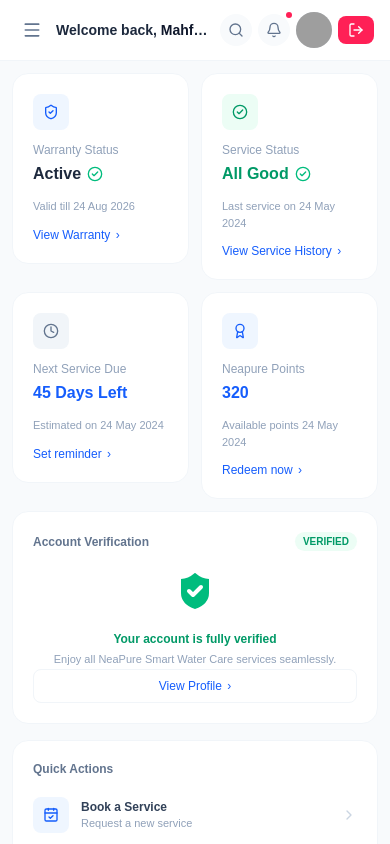
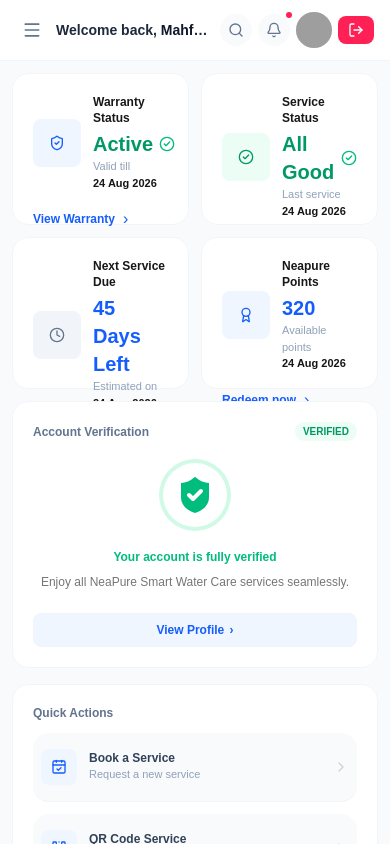
Before and after one commit to Booleanforce/NeaPure, a Next.js app: page /Customer-Dashboard in a window 390 px wide. Built offline with nearby package versions, Linux system fonts and the light colour scheme; grey boxes are pictures that could not be loaded.

Commit message:
Customer dashboard re-designed

```diff
--- a/src/app/Customer-Dashboard/components/cards/AccountVerification.tsx
+++ b/src/app/Customer-Dashboard/components/cards/AccountVerification.tsx
@@ -1,3 +1,4 @@
+// AccountVerification.tsx
 import Card from "../common/Card";
 import SectionHeader from "../common/SectionHeader";
 import StatusBadge from "../common/StatusBadge";
@@ -5,26 +6,30 @@
 
 export default function AccountVerification() {
   return (
-    <Card className="flex-1 items-start justify-between gap-4">
+    <Card className="flex-1 h-80 items-start justify-between gap-4">
       <SectionHeader
         title="Account Verification"
         right={<StatusBadge label="VERIFIED" tone="success" />}
       />
 
-      <div className="flex w-full items-center justify-center py-4">
-        <VerifiedCheckIcon />
+      <div className="flex w-full items-center justify-center py-5.5">
+        {/* green ring around the icon; icon already has its own
+            white border + green fill baked into the SVG */}
+        <div className="flex h-16 w-16 items-center justify-center rounded-full ring-4 ring-emerald-100">
+          <VerifiedCheckIcon />
+        </div>
       </div>
 
       <div className="w-full text-center">
-        <p className="text-xs font-semibold text-emerald-600">
+        <p className="text-xs font-bold text-[#00BC7D]">
           Your account is fully verified
         </p>
-        <p className="mt-1 text-[11px] leading-relaxed text-slate-400">
+        <p className="mt-2 text-[12px] leading-relaxed text-[#767676]">
           Enjoy all NeaPure Smart Water Care services seamlessly.
         </p>
       </div>
 
-      <button className="w-full rounded-lg border border-slate-100 py-2 text-xs font-medium text-blue-600">
+      <button className="w-full bg-[#EFF6FF] rounded-lg border border-slate-100 mt-5 py-2 text-xs font-bold text-[#155DFC]">
         View Profile <span className="ml-0.5">›</span>
       </button>
     </Card>
--- a/src/app/Customer-Dashboard/components/cards/PromoCard.tsx
+++ b/src/app/Customer-Dashboard/components/cards/PromoCard.tsx
@@ -29,14 +29,14 @@
         </span>
 
         <p className="text-base font-bold leading-snug text-slate-800">
-          Get 15% OFF on all Genuine NeaPure Kits
+          Get 15% OFF on all <br />Genuine NeaPure Kits
         </p>
 
-        <span className="flex items-center gap-1.5 rounded-lg border border-slate-200 bg-white px-2.5 py-1.5 text-xs font-semibold tracking-wide text-slate-700">
-          NEAPURE15 <Copy className="h-3 w-3" />
+        <span className="flex items-center gap-1.5 rounded-lg border border-slate-200 bg-white px-2.5 py-1.5 text-xs font-semibold tracking-wide text-[#155DFC] hover:cursor-pointer hover:underline">
+          NEAPURE15 <div className="bg-[#EFF6FF] h-6 w-6 rounded-full flex items-center justify-center"><Copy className="h-3 w-3 " /></div>
         </span>
 
-        <button className="flex items-center gap-1 rounded-lg bg-blue-600 px-4 py-2 text-xs font-semibold text-white">
+        <button className="flex items-center gap-1 rounded-lg bg-blue-600 px-4 py-2 text-xs font-semibold text-white hover:cursor-pointer">
           <ShoppingBag className="h-3.5 w-3.5" /> Shop Now
         </button>
       </div>
--- a/src/app/Customer-Dashboard/components/cards/QuickActions.tsx
+++ b/src/app/Customer-Dashboard/components/cards/QuickActions.tsx
@@ -39,13 +39,13 @@
   ];
 
   return (
-    <Card className="flex w-full flex-col">
-      <SectionHeader title="Quick Actions" className="mb-1 w-full" />
-      <div className="flex flex-col divide-y divide-slate-100">
+    <Card className="flex w-full flex-col h-117">
+      <SectionHeader title="Quick Actions" className=" text-[#1D293D] font-bold text-sm w-full mb-3" />
+      <div className="flex flex-col gap-3 divide-y divide-slate-100">
         {actions.map((a) => (
           <button
             key={a.title}
-            className="flex w-full items-center gap-3 py-4 text-left hover:bg-slate-50"
+            className="flex w-full items-center bg-[#F1F5F980] rounded-2xl gap-3 px-2 py-4 text-left hover:bg-slate-50 hover:underline hover:cursor-pointer"
           >
             <div className="flex h-9 w-9 shrink-0 items-center justify-center rounded-lg bg-blue-50 text-blue-600">
               {a.icon}
--- a/src/app/Customer-Dashboard/components/cards/StatCard.tsx
+++ b/src/app/Customer-Dashboard/components/cards/StatCard.tsx
@@ -19,6 +19,7 @@
   valueColor,
   badge,
   sub,
+  subDate,
   action,
 }: {
   icon: React.ReactNode;
@@ -29,31 +30,37 @@
   valueColor: string;
   badge?: boolean;
   sub: string;
+  subDate?:string;
   action: string;
 }) {
   return (
-    <Card className="flex min-w-0 flex-1 flex-col items-start gap-3">
-      <div className="flex w-full items-start justify-between">
+    <Card className="flex min-w-0 w-77 h-38 flex-1 flex-col items-start">
+      <div className="flex w-full items-center gap-3">
         <div
-          className={`flex h-9 w-9 shrink-0 items-center justify-center rounded-lg ${iconBg}`}
+          className={`flex h-12 w-12 shrink-0 items-center justify-center rounded-lg ${iconBg}`}
         >
           <div className={iconColor}>{icon}</div>
         </div>
-      </div>
 
-      <div className="min-w-0 w-full">
-        <p className="text-xs text-slate-400">{label}</p>
-        <div className="mt-1 flex items-center gap-1.5">
-          <span className={`text-base font-bold ${valueColor}`}>{value}</span>
-          {badge && <CheckCircle2 className="h-4 w-4 shrink-0 text-emerald-500" />}
+        <div className="min-w-0">
+          <p className="text-xs font-bold">{label}</p>
+          <div className="mt-1 flex items-center gap-1.5">
+            <span className={`text-xl font-bold ${valueColor}`}>{value}</span>
+            {badge && (
+              <CheckCircle2 className="h-4 w-4 shrink-0 text-emerald-500" />
+            )}
+          </div>
+          <p className="text-[11px] text-slate-400">{sub}</p>
+          <p className="text-[11px] font-bold">{subDate}</p>
         </div>
       </div>
-
-      <p className="text-[11px] text-slate-400">{sub}</p>
-
-      <button className="text-xs font-medium text-blue-600 hover:underline">
-        {action} <span className="ml-0.5">›</span>
+      <div className="h-px w-full bg-[#F8FAFC] mt-4" />
+      <div className="flex">
+        <button className="text-xs font-bold text-blue-600 hover:underline hover:cursor-pointer">
+        {action}
       </button>
+      <span className="ml-2 text-blue-600">›</span>
+      </div>
     </Card>
   );
 }
--- a/src/app/Customer-Dashboard/components/cards/StatsCards.tsx
+++ b/src/app/Customer-Dashboard/components/cards/StatsCards.tsx
@@ -11,9 +11,10 @@
         iconColor="text-blue-600"
         label="Warranty Status"
         value="Active"
-        valueColor="text-slate-800"
+        valueColor="text-emerald-600"
         badge
-        sub="Valid till 24 Aug 2026"
+        sub="Valid till "
+        subDate="24 Aug 2026"
         action="View Warranty"
       />
       <StatCard
@@ -24,7 +25,8 @@
         value="All Good"
         valueColor="text-emerald-600"
         badge
-        sub="Last service on 24 May 2024"
+        sub="Last service"
+        subDate="24 Aug 2026"
         action="View Service History"
       />
       <StatCard
@@ -34,7 +36,8 @@
         label="Next Service Due"
         value="45 Days Left"
         valueColor="text-blue-600"
-        sub="Estimated on 24 May 2024"
+        sub="Estimated on"
+        subDate="24 Aug 2026"
         action="Set reminder"
       />
       <StatCard
@@ -44,7 +47,8 @@
         label="Neapure Points"
         value="320"
         valueColor="text-blue-600"
-        sub="Available points 24 May 2024"
+        sub="Available points"
+        subDate="24 Aug 2026"
         action="Redeem now"
       />
     </>
--- a/src/app/Customer-Dashboard/components/charts/InstallationOverview.tsx
+++ b/src/app/Customer-Dashboard/components/charts/InstallationOverview.tsx
@@ -81,10 +81,10 @@
 
   return (
     <Card
-      padding="p-10 sm:p-10"
-      className="flex flex-[1_0_0] flex-col items-start justify-between gap-6 self-stretch sm:gap-10"
+      padding="p-10 sm:p-6"
+      className="h-100 flex flex-[1_0_0] flex-col items-start justify-between gap-6 self-stretch sm:gap-10"
     >
-      <SectionHeader title="Installation Tracking" />
+      <SectionHeader className="font-bold text-[14px] text-black" title="Installation Tracking" />
 
       {/* Step row: icons shrink on mobile (see StepIcon) so 5 steps + labels
           still fit a ~320px card without wrapping the connecting lines. */}
@@ -107,7 +107,7 @@
                 />
               </div>
               <p
-                className={`mt-2 max-w-[52px] text-center text-[9px] leading-tight sm:max-w-[70px] sm:text-[10px] ${labelClasses(
+                className={`mt-2 max-w-13 text-center text-[9px] leading-tight sm:max-w-17.5 sm:text-[10px] ${labelClasses(
                   step.state
                 )}`}
               >
--- a/src/app/Customer-Dashboard/components/charts/ServiceOverview.tsx
+++ b/src/app/Customer-Dashboard/components/charts/ServiceOverview.tsx
@@ -20,14 +20,15 @@
   ];
 
   return (
-    <Card rounded="rounded-xl" padding="p-4" className="flex h-full flex-col">
-      <SectionHeader title="Service Shortcuts" className="mb-3" />
+    <Card padding="p-6" className="flex h-47 flex-col rounded-2xl">
+      <SectionHeader title="Service Shortcuts" className="mb-5" />
       <div className="grid flex-1 grid-cols-3 gap-0 sm:grid-cols-6">
         {items.map((it) => (
           <button
-            key={it.label}
-            className="flex flex-col items-center gap-2 text-center"
-          >
+  key={it.label}
+  className="flex flex-col border border-[#F1F5F9CC]/50 py-4 w-47 items-center gap-2 text-center rounded-xl transition-all duration-300 ease-in-out hover:shadow-lg hover:-translate-y-1"
+>
+  {/* Button content */}
             <div className="relative">
               <div
                 className={`flex h-12 w-12 items-center justify-center rounded-2xl ${it.bg} ${it.color}`}
--- a/src/app/components/dashboard-refactor/components/tables/RecentServiceRequests.tsx
+++ b/src/app/components/dashboard-refactor/components/tables/RecentServiceRequests.tsx
@@ -18,18 +18,18 @@
   ];
 
   return (
-    <Card className="flex flex-1 flex-col gap-3">
+    <Card className="p-6">
       <SectionHeader
         title="Recent Service History"
         actionLabel="View All"
-        className="w-full"
+        className="w-full  mb-5"
       />
 
-      <div className="flex flex-col gap-1">
+      <div className="flex flex-col gap-3">
         {rows.map((r) => (
           <div
             key={r.title}
-            className="flex items-center justify-between rounded-xl px-2 py-2.5 hover:bg-slate-50"
+            className="flex items-center justify-between rounded-xl px-3 py-3 hover:bg-slate-50"
           >
             <div className="flex items-center gap-3">
               <div className="flex h-9 w-9 items-center justify-center rounded-lg bg-blue-50 text-blue-600">
```
Also changed, not shown: src/app/Customer-Dashboard/components/cards/NeedHelp.tsx (+8 -9 lines), src/app/Customer-Dashboard/components/cards/ProductPanel.tsx (+11 -11 lines), src/app/Customer-Dashboard/components/charts/FilterLifeStatus.tsx (+5 -5 lines), src/app/Customer-Dashboard/components/tables/RecentServiceRequests.tsx (+28 -8 lines).
